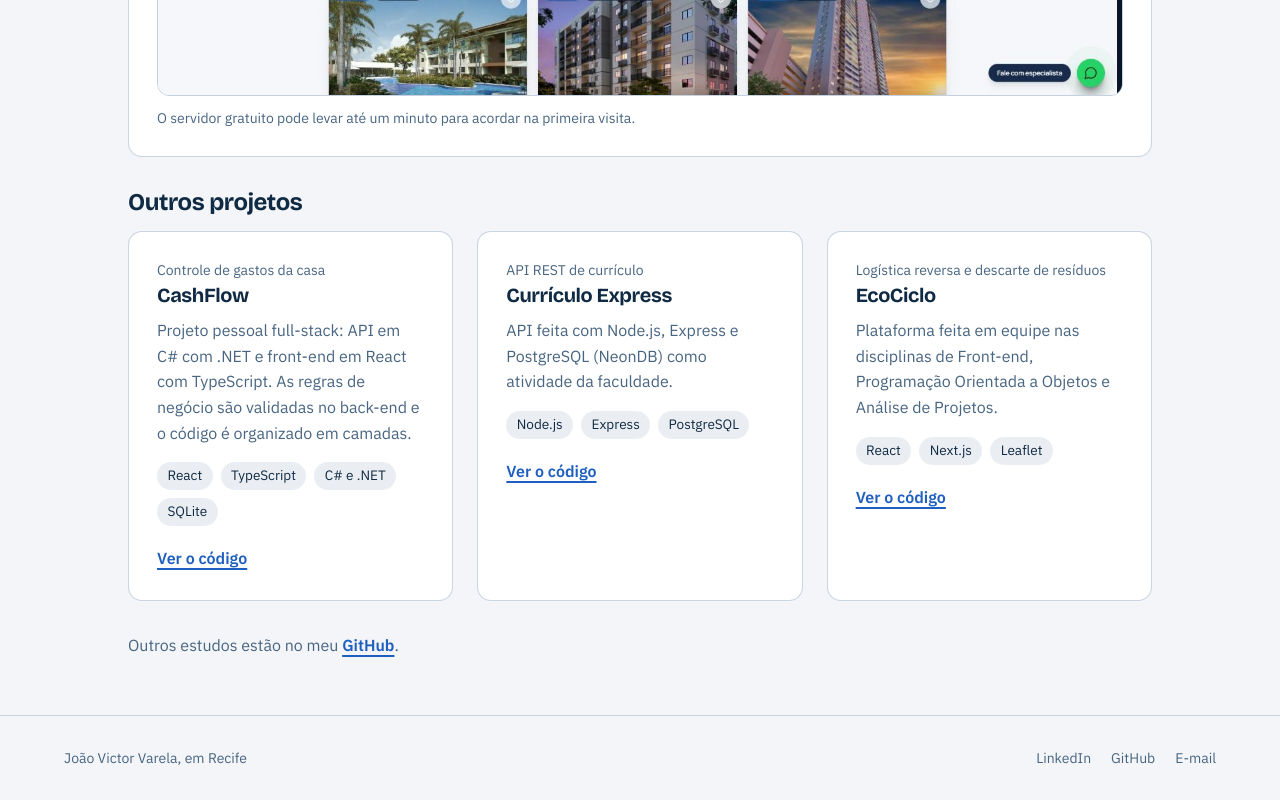
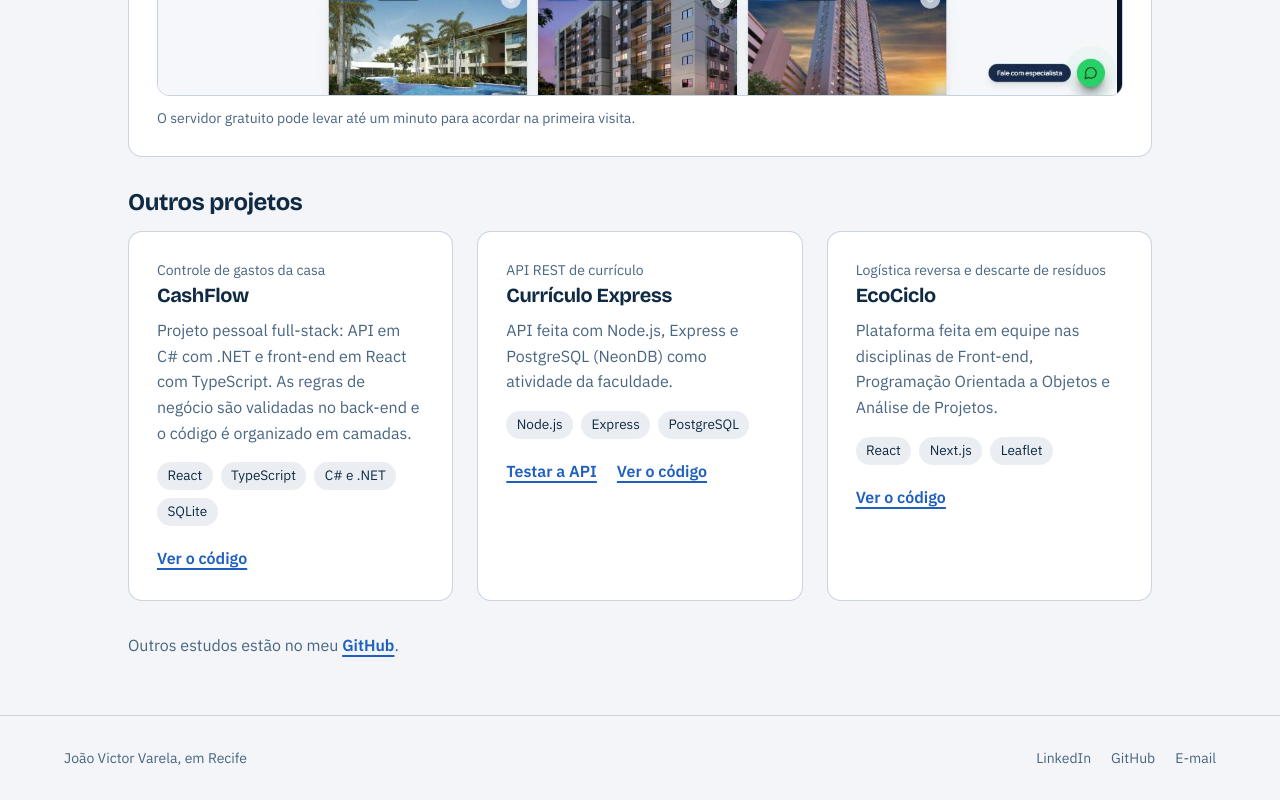
Before and after one commit to Jonqry/Portfolio, a Next.js app: page /projetos in a window 1280 px wide. Shown: the part 2081-2881 px from the top of the page. Built offline with nearby package versions, Linux system fonts and the light colour scheme.

Commit message:
Adiciona link da API do Currículo Express

```diff
--- a/app/projetos/page.js
+++ b/app/projetos/page.js
@@ -51,6 +51,8 @@ const projetos = [
     descricao:
       'API feita com Node.js, Express e PostgreSQL (NeonDB) como atividade da faculdade.',
     tags: ['Node.js', 'Express', 'PostgreSQL'],
+    site: 'https://curriculo-express-eta.vercel.app',
+    siteRotulo: 'Testar a API',
     github: 'https://github.com/Jonqry/curriculo-express',
   },
   {
@@ -80,7 +82,7 @@ function Projeto({ projeto }) {
       </ul>
       <div className="flex flex-wrap gap-5">
         {projeto.site && (
-          <a href={projeto.site} target="_blank" rel="noopener noreferrer" className="link-texto">Abrir o site</a>
+          <a href={projeto.site} target="_blank" rel="noopener noreferrer" className="link-texto">{projeto.siteRotulo ?? 'Abrir o site'}</a>
         )}
         <a href={projeto.github} target="_blank" rel="noopener noreferrer" className="link-texto">Ver o código</a>
         {projeto.estudoDeCaso && (
```
